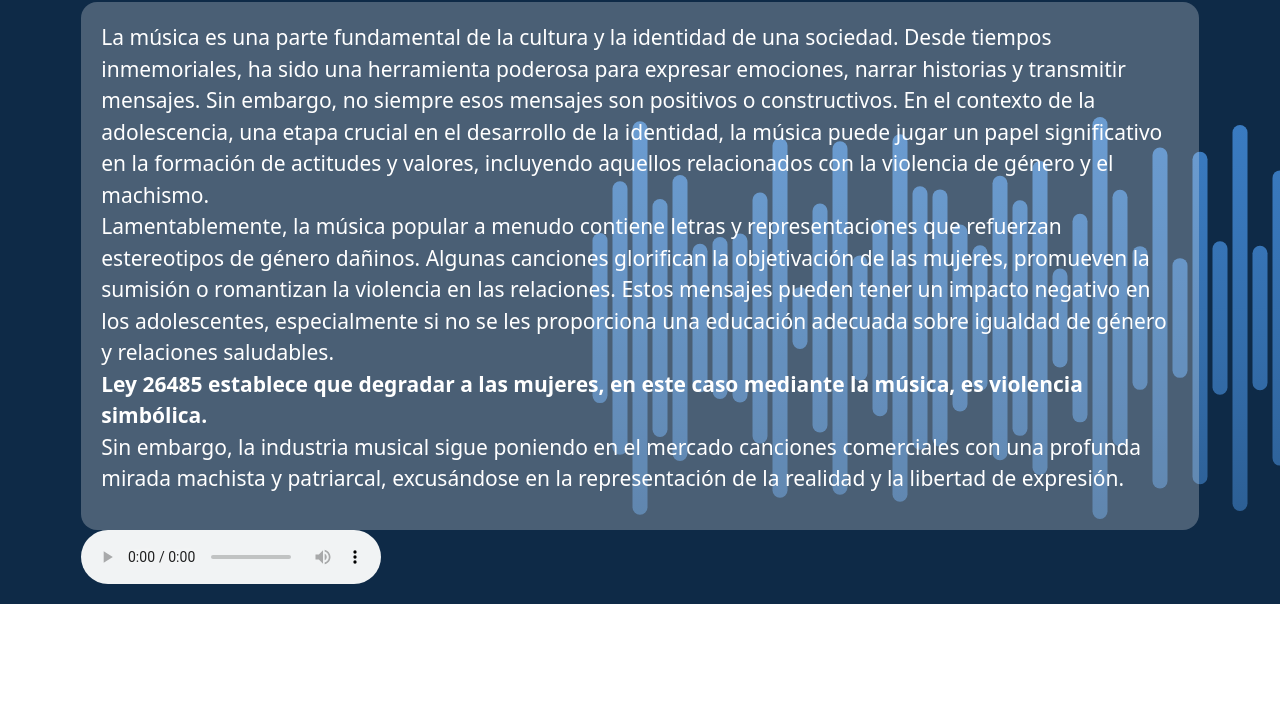
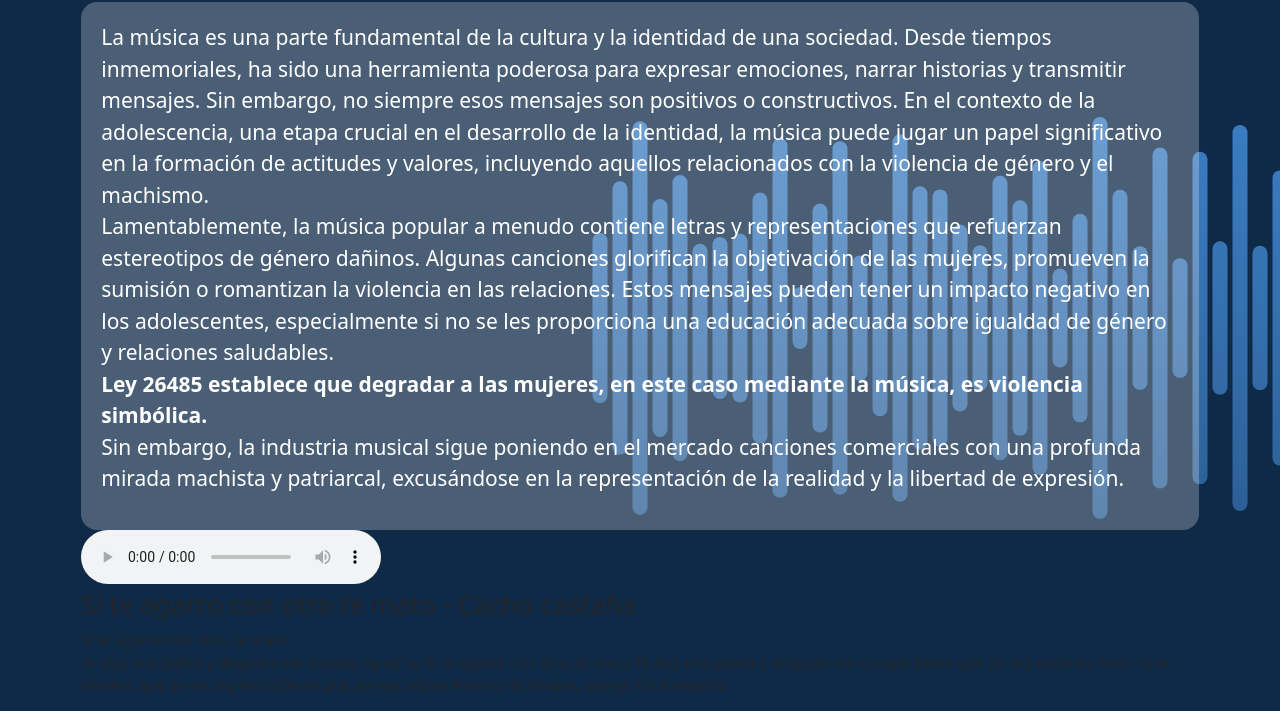
Before and after one commit to cartup90/ResmAlberdi, a website: page canciones.html in a window 1280 px wide. Shown: the part 222-933 px from the top of the page. Before the commit the page ends 826 px from the top, so only its background shows below. Drawn offline with nearby package versions, Linux system fonts and the light colour scheme.

Commit message:
fragmentos de canciones

```diff
--- a/canciones.html
+++ b/canciones.html
@@ -40,11 +40,19 @@
   <div class="letrasCanciones container">
     <div class="cancion">
       <audio controls>
-        <source src="ruta/del/audio.mp3" type="audio/mpeg">
+        <source src="assets/canciones/si te agarro con otro te mato.mp3" type="audio/mpeg">
         Tu navegador no soporta la reproducción de audio.
       </audio>
-      <h3 class="autor"></h3>
-      <p class="letra"></p>
+      <h3 class="autor">Si te agarro con otro te mato - Cacho castaña</h3>
+      <p class="letra">Si te agarro con otro, te mato<br>
+        Te doy una paliza y después me escapo, ay ay ay
+        Si te agarro con otro, te mato
+        Te doy una paliza y después me escapo
+        Dicen que yo soy violento
+        Pero no te olvides, que yo no soy lento
+        Dicen que yo soy celoso
+        Pero no te olvides, que yo fui tramposo
+        </p>
     </div>
   </div>
 
```
